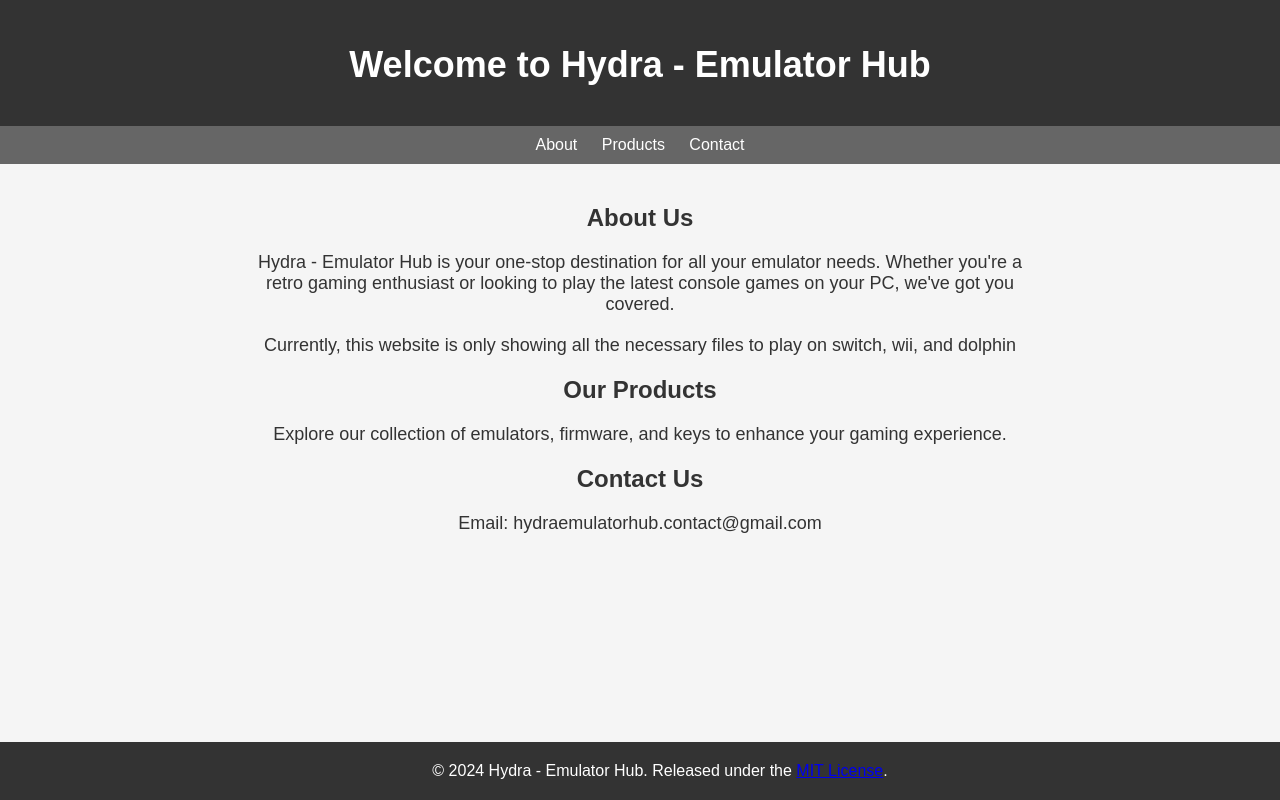
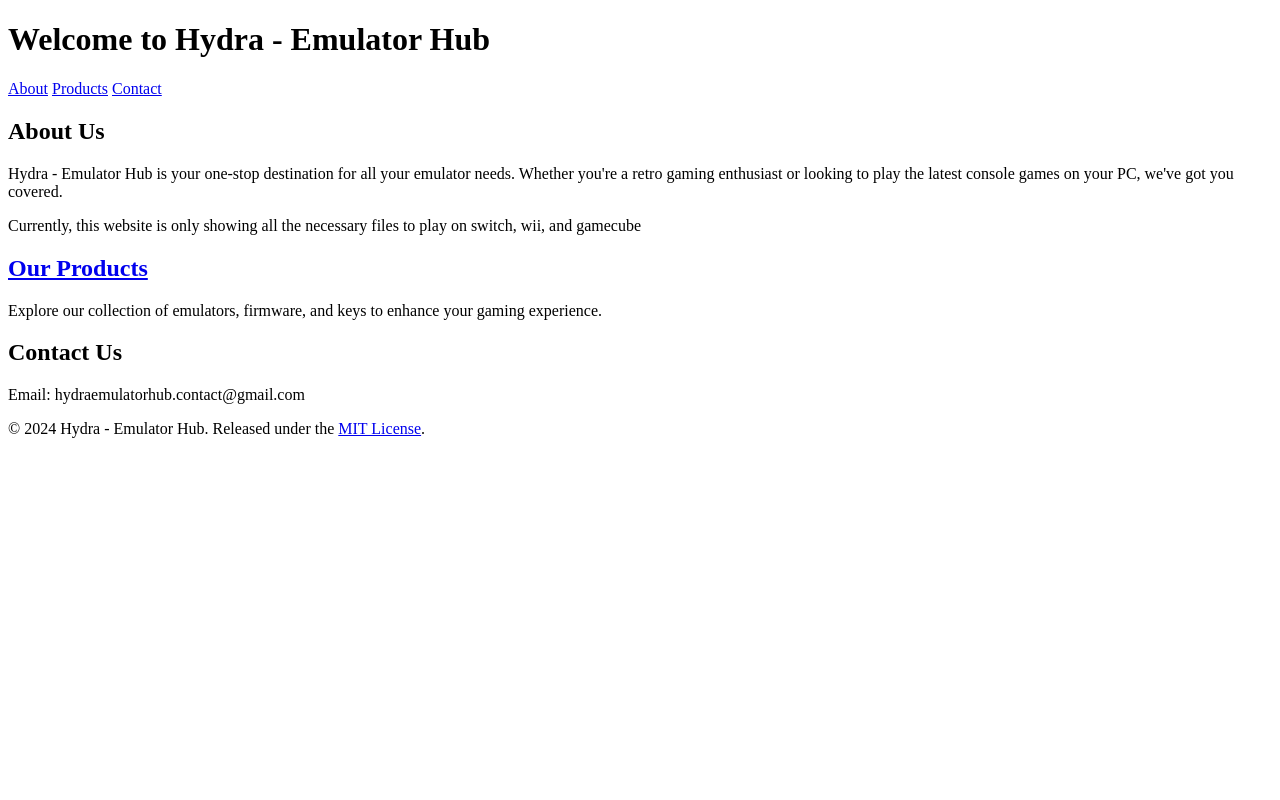
Before and after one commit to Augustisgreat/Hydra, a plain HTML site: page index.html in a window 1280 px wide. Drawn offline with Linux system fonts and the light colour scheme.

Commit message:
Update index.html

```diff
--- a/index.html
+++ b/index.html
@@ -5,55 +5,7 @@
     <meta name="viewport" content="width=device-width, initial-scale=1.0">
     <title>Welcome to Hydra - Emulator Hub</title>
     <style>
-        body {
-            font-family: Arial, sans-serif;
-            margin: 0;
-            padding: 0;
-            background-color: #f5f5f5;
-            color: #333333;
-        }
-        header {
-            background-color: #333333;
-            color: #ffffff;
-            padding: 20px;
-            text-align: center;
-        }
-        nav {
-            background-color: #666666;
-            padding: 10px;
-            text-align: center;
-        }
-        nav a {
-            color: #ffffff;
-            text-decoration: none;
-            padding: 10px;
-        }
-        nav a:hover {
-            background-color: #999999;
-        }
-        .container {
-            max-width: 800px;
-            margin: 0 auto;
-            padding: 20px;
-            text-align: center;
-        }
-        h1 {
-            font-size: 36px;
-            margin-bottom: 20px;
-        }
-        p {
-            font-size: 18px;
-            margin-bottom: 20px;
-        }
-        footer {
-            background-color: #333333;
-            color: #ffffff;
-            padding: 20px;
-            text-align: center;
-            position: fixed;
-            bottom: 0;
-            width: 100%;
-        }
+        /* Your CSS styles here */
     </style>
 </head>
 <body>
@@ -69,10 +21,10 @@
         <section id="about">
             <h2>About Us</h2>
             <p>Hydra - Emulator Hub is your one-stop destination for all your emulator needs. Whether you're a retro gaming enthusiast or looking to play the latest console games on your PC, we've got you covered.</p>
-            <p>Currently, this website is only showing all the necessary files to play on switch, wii, and dolphin</p>
+            <p>Currently, this website is only showing all the necessary files to play on switch, wii, and gamecube</p>
         </section>
         <section id="products.html">
-            <h2>Our Products</h2>
+            <h2><a href="products.html">Our Products</a></h2>
             <p>Explore our collection of emulators, firmware, and keys to enhance your gaming experience.</p>
         </section>
         <section id="contact">
```
